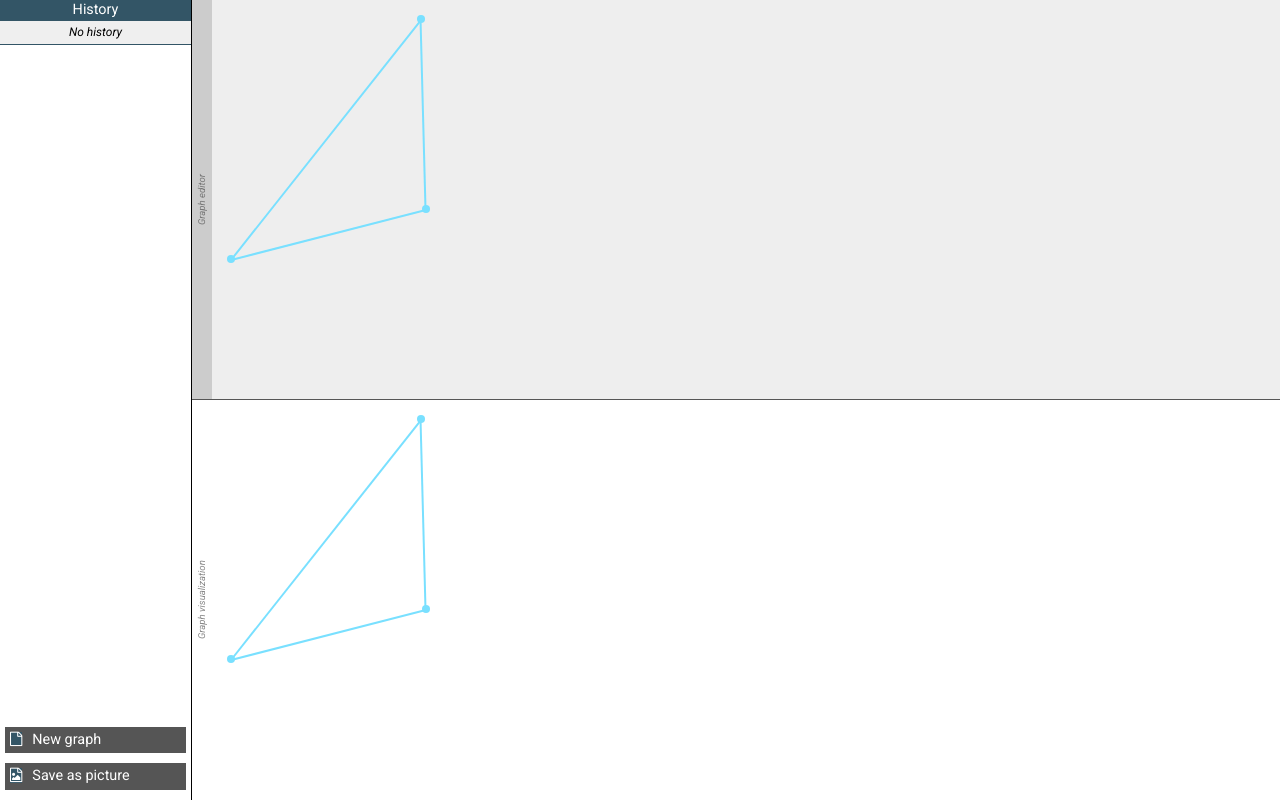
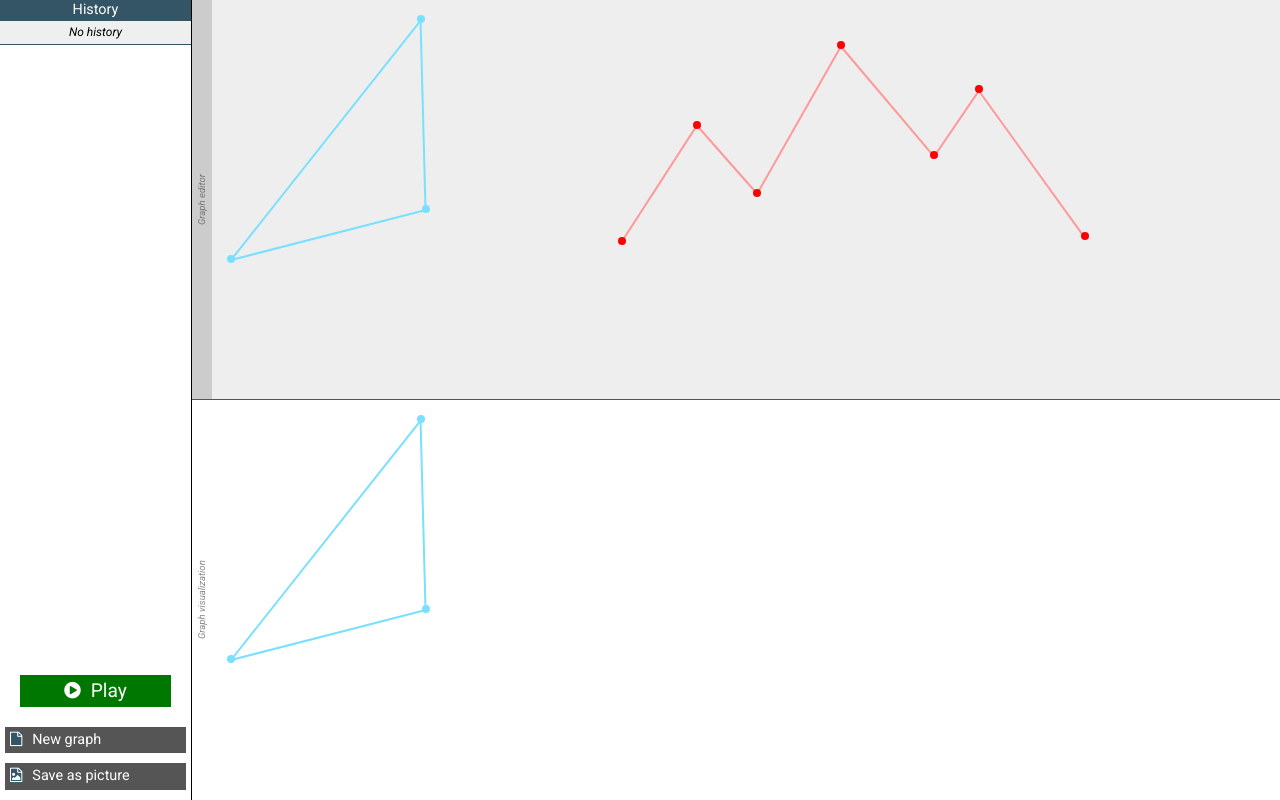
Before and after one commit to vin100bk/myGraph, a React app: page / in a window 1280 px wide. Built offline with nearby package versions, Linux system fonts and the light colour scheme.

Commit message:
Add some animation to points

```diff
--- a/src/components/GraphTool/EditingPoint/EditingPoint.js
+++ b/src/components/GraphTool/EditingPoint/EditingPoint.js
@@ -67,7 +67,10 @@ class EditingPoint extends Component {
 
         return (
             <div>
-                <Point point={this.props.point} isSelected={this.props.isSelected} onClick={this.props.onClick}
+                <Point point={this.props.point}
+                       isSelected={this.props.isSelected}
+                       draggable="true"
+                       onClick={this.props.onClick}
                        onMouseOver={this.handleHoverPoint} onMouseOut={this.handleOutPoint}
                        onDragStart={this.handleDragStart}/>
 
--- a/src/components/GraphTool/GraphButtons/GraphButtons.js
+++ b/src/components/GraphTool/GraphButtons/GraphButtons.js
@@ -68,7 +68,14 @@ class GraphButtons extends Component {
     isGraphAnimated() {
         for (const name of Object.keys(this.props.links)) {
             let link = this.props.links[name];
-            if ('animation' in link && link.animation) {
+            if (link.animation) {
+                return true;
+            }
+        }
+
+        for (const name of Object.keys(this.props.points)) {
+            let point = this.props.points[name];
+            if (point.animation) {
                 return true;
             }
         }
--- a/src/components/GraphTool/GraphEditor/GraphEditor.js
+++ b/src/components/GraphTool/GraphEditor/GraphEditor.js
@@ -319,40 +319,23 @@ class GraphEditor extends Component {
     }
 
     render() {
-        let allPointsColor;
         let children = [];
         // Points
         for (const name of Object.keys(this.props.points)) {
             let point = this.props.points[name];
             children.push(<EditingPoint key={name} point={point}
-                                      isSelected={this.state.pointSelected && this.state.pointSelected.name === name}
-                                      onClick={this.handleClickPoint}
-                                      onMouseOver={this.handleHoverPoint} onMouseOut={this.handleOutPoint}
-                                      onDragStart={this.handleDragStart}/>);
-
-            // Store the color of all points (if all points have the same color, null otherwise)
-            if (typeof allPointsColor === 'undefined') {
-                allPointsColor = point.color;
-            } else if (allPointsColor !== point.color) {
-                allPointsColor = null;
-            }
-
+                                        isSelected={this.state.pointSelected && this.state.pointSelected.name === name}
+                                        onClick={this.handleClickPoint}
+                                        onMouseOver={this.handleHoverPoint} onMouseOut={this.handleOutPoint}
+                                        onDragStart={this.handleDragStart}/>);
         }
 
         // Links
-        let allLinksColor;
         for (const name of Object.keys(this.props.links)) {
             let link = this.props.links[name];
             children.push(<Link key={name} link={link}
                                 isSelected={this.state.linkSelected && this.state.linkSelected.name === name}
                                 onClick={this.handleClickLink}/>);
-
-            // Store the color of all links (if all links have the same color, null otherwise)
-            if (typeof allLinksColor === 'undefined') {
-                allLinksColor = link.color;
-            } else if (allLinksColor !== link.color) {
-                allLinksColor = null;
-            }
         }
 
         let panelClass = '';
@@ -365,10 +348,10 @@ class GraphEditor extends Component {
         return (
             <section id="graph-editor">
                 {(this.state.pointSelected || this.state.linkSelected) &&
-                <GraphEditorToolBar point={this.state.pointSelected} link={this.state.linkSelected}
+                <GraphEditorToolBar points={this.props.points} links={this.props.links} point={this.state.pointSelected}
+                                    link={this.state.linkSelected}
                                     defaultPointColor={this.props.defaultPointColor}
-                                    defaultLinkColor={this.props.defaultLinkColor} allPointsColor={allPointsColor}
-                                    allLinksColor={allLinksColor}
+                                    defaultLinkColor={this.props.defaultLinkColor}
                                     onUpdatePoint={this.handleUpdatePoint} onUpdateLink={this.handleUpdateLink}
                                     onApplyAllPoints={this.handleApplyAllPoints}
                                     onApplyAllLinks={this.handleApplyAllLinks}
--- a/src/components/GraphTool/GraphEditor/GraphEditorToolBar/GraphEditorToolBar.js
+++ b/src/components/GraphTool/GraphEditor/GraphEditorToolBar/GraphEditorToolBar.js
@@ -7,22 +7,50 @@ import GraphEditorToolBarLink from './GraphEditorToolBarLink/GraphEditorToolBarL
 
 class GraphEditorToolBar extends Component {
     render() {
+        let allPointsColor;
+        // Points
+        for (const name of Object.keys(this.props.points)) {
+            let point = this.props.points[name];
+
+            // Store the color of all points (if all points have the same color, null otherwise)
+            if (typeof allPointsColor === 'undefined') {
+                allPointsColor = point.color;
+            } else if (allPointsColor !== point.color) {
+                allPointsColor = null;
+            }
+
+        }
+
+        // Links
+        let allLinksColor;
+        for (const name of Object.keys(this.props.links)) {
+            let link = this.props.links[name];
+
+            // Store the color of all links (if all links have the same color, null otherwise)
+            if (typeof allLinksColor === 'undefined') {
+                allLinksColor = link.color;
+            } else if (allLinksColor !== link.color) {
+                allLinksColor = null;
+            }
+        }
+
         return (
             <section id="graph-editor-toolbar">
                 <h1 className="title-menu">Toolbar</h1>
 
                 {this.props.point &&
-                <GraphEditorToolBarPoint point={this.props.point} defaultColor={this.props.defaultPointColor}
-                                         allColor={this.props.allPointsColor}
+                <GraphEditorToolBarPoint links={this.props.links} point={this.props.point}
+                                         defaultColor={this.props.defaultPointColor}
+                                         allColor={allPointsColor}
                                          onUpdate={this.props.onUpdatePoint} onApplyAll={this.props.onApplyAllPoints}
                                          onUpdateDefaultColor={this.props.onUpdateDefaultPointColor}/>
                 }
 
                 {this.props.link &&
                 <GraphEditorToolBarLink link={this.props.link} defaultColor={this.props.defaultLinkColor}
-                                         allColor={this.props.allLinksColor}
-                                         onUpdate={this.props.onUpdateLink} onApplyAll={this.props.onApplyAllLinks}
-                                         onUpdateDefaultColor={this.props.onUpdateDefaultLinkColor}/>
+                                        allColor={allLinksColor}
+                                        onUpdate={this.props.onUpdateLink} onApplyAll={this.props.onApplyAllLinks}
+                                        onUpdateDefaultColor={this.props.onUpdateDefaultLinkColor}/>
                 }
             </section>
         );
--- a/src/components/GraphTool/GraphEditor/GraphEditorToolBar/GraphEditorToolBarAnimation/GraphEditorToolBarAnimation.js
+++ b/src/components/GraphTool/GraphEditor/GraphEditorToolBar/GraphEditorToolBarAnimation/GraphEditorToolBarAnimation.js
@@ -7,9 +7,9 @@ class GraphEditorToolBarAnimation extends Component {
         super(props);
 
         this.state = {
-            toggle: (this.props.link.animation) ? this.props.link.animation : false,
-            start: (this.props.link.animationStart) ? this.props.link.animationStart : 0,
-            duration: (this.props.link.animationDuration) ? this.props.link.animationDuration : 1
+            toggle: (this.props.entity.animation) ? this.props.entity.animation : false,
+            start: (this.props.entity.animationStart) ? this.props.entity.animationStart : 0,
+            duration: (this.props.entity.animationDuration) ? this.props.entity.animationDuration : 1
         };
 
         this.handleToggleChange = this.handleToggleChange.bind(this);
--- a/src/components/GraphTool/GraphEditor/GraphEditorToolBar/GraphEditorToolBarLink/GraphEditorToolBarLink.js
+++ b/src/components/GraphTool/GraphEditor/GraphEditorToolBar/GraphEditorToolBarLink/GraphEditorToolBarLink.js
@@ -14,7 +14,7 @@ class GraphEditorToolBarLink extends Component {
                                          onApplyAll={this.props.onApplyAll}
                                          onUpdateDefaultColor={this.props.onUpdateDefaultColor}/>
 
-                <GraphEditorToolBarAnimation link={this.props.link} onUpdate={this.props.onUpdate} />
+                <GraphEditorToolBarAnimation entity={this.props.link} onUpdate={this.props.onUpdate} />
             </div>
         );
     }
--- a/src/components/GraphTool/GraphEditor/GraphEditorToolBar/GraphEditorToolBarPoint/GraphEditorToolBarPoint.js
+++ b/src/components/GraphTool/GraphEditor/GraphEditorToolBar/GraphEditorToolBarPoint/GraphEditorToolBarPoint.js
@@ -3,8 +3,36 @@ import React, { Component } from 'react';
 import './GraphEditorToolBarPoint.css';
 
 import GraphEditorToolBarColor from '../GraphEditorToolBarColor/GraphEditorToolBarColor';
+import GraphEditorToolBarAnimation from '../GraphEditorToolBarAnimation/GraphEditorToolBarAnimation';
 
 class GraphEditorToolBarPoint extends Component {
+    /**
+     * Is animation enabled for this point?
+     * @returns {boolean}
+     */
+    isAnimationEnabled() {
+        let hasLinksTo = false;
+        for (const name of Object.keys(this.props.links)) {
+            let link = this.props.links[name];
+
+            if (link.to === this.props.point.name) {
+                // Link to
+                if (!link.animation) {
+                    return false;
+                } else {
+                    hasLinksTo = true;
+                }
+            } else if (link.from === this.props.point.name) {
+                // Link from
+                if (!link.animation) {
+                    return false;
+                }
+            }
+
+            return hasLinksTo;
+        }
+    }
+
     render() {
         return (
             <div className="graph-editor-toolbar-content">
@@ -12,6 +40,8 @@ class GraphEditorToolBarPoint extends Component {
                                          allColor={this.props.allColor} onUpdate={this.props.onUpdate}
                                          onApplyAll={this.props.onApplyAll}
                                          onUpdateDefaultColor={this.props.onUpdateDefaultColor}/>
+
+                <GraphEditorToolBarAnimation entity={this.props.point} onUpdate={this.props.onUpdate}/>
             </div>
         );
     }
--- a/src/components/GraphTool/GraphVisualization/GraphVisualization.js
+++ b/src/components/GraphTool/GraphVisualization/GraphVisualization.js
@@ -40,7 +40,7 @@ class GraphVisualization extends Component {
         // Points
         for (const name of Object.keys(this.props.points)) {
             let point = this.props.points[name];
-            children.push(<Point key={name} point={point}/>);
+            children.push(<Point key={name} point={point} draggable="false"/>);
         }
 
         // Links
--- a/src/components/GraphTool/Link/Link.js
+++ b/src/components/GraphTool/Link/Link.js
@@ -38,7 +38,7 @@ class Link extends Component {
         let innerStyle = {
             backgroundColor: this.props.link.color
         };
-        if ('animation' in this.props.link && this.props.link.animation) {
+        if (this.props.link.animation) {
             Object.assign(innerStyle, {
                 transition: 'width ' + this.props.link.animationDuration + 's ' + this.props.link.animationStart + 's'
             });
@@ -51,7 +51,7 @@ class Link extends Component {
         if (this.props.isSelected) {
             classes += ' active';
         }
-        if ('animation' in this.props.link && this.props.link.animation) {
+        if (this.props.link.animation) {
             classes += ' graph-line-animated';
         }
 
--- a/src/components/GraphTool/Point/Point.js
+++ b/src/components/GraphTool/Point/Point.js
@@ -35,7 +35,7 @@ class Point extends Component {
     }
 
     render() {
-        const style = {
+        let style = {
             top: this.props.point.y + 'px',
             left: this.props.point.x + 'px',
         };
@@ -44,8 +44,28 @@ class Point extends Component {
             backgroundColor: this.props.point.color
         };
 
+        /*
+         * Style
+         */
+        if (this.props.point.animation) {
+            Object.assign(style, {
+                transition: 'opacity ' + this.props.point.animationDuration + 's ' + this.props.point.animationStart + 's, transform ' + this.props.point.animationDuration + 's ' + this.props.point.animationStart + 's'
+            });
+        }
+
+        /*
+         * Classes
+         */
+        let classes = 'graph-dot';
+        if (this.props.isSelected) {
+            classes += ' active';
+        }
+        if (this.props.point.animation) {
+            classes += ' graph-dot-animated';
+        }
+
         return (
-            <div className={this.props.isSelected ? 'graph-dot active' : 'graph-dot'} style={style} draggable="true"
+            <div className={classes} style={style} draggable={this.props.draggable}
                  onClick={this.handleClick} onMouseOver={this.props.onMouseOver} onMouseOut={this.props.onMouseOut}
                  onDragStart={this.handleDragStart}><span style={spanStyle} className="graph-dot-inner"/></div>
         );
--- a/src/index.js
+++ b/src/index.js
@@ -7,15 +7,34 @@ import './form.css';
 import GraphTool from './components/GraphTool/GraphTool';
 
 let points = {
+    // Triangle
     1: {name: '1', x: 10, y: 250, color: '#79e0ff'},
     2: {name: '2', x: 200, y: 10, color: '#79e0ff'},
-    3: {name: '3', x: 205, y: 200, color: '#79e0ff'}
+    3: {name: '3', x: 205, y: 200, color: '#79e0ff'},
+
+    // Chart
+    4: {name: '4', x: 401, y: 232, color: '#ff0000', animation: true, animationStart: 1, animationDuration: 1},
+    5: {name: '5', x: 476, y: 116, color: '#ff0000', animation: true, animationStart: 2, animationDuration: 1},
+    6: {name: '6', x: 536, y: 184, color: '#ff0000', animation: true, animationStart: 3, animationDuration: 1},
+    7: {name: '7', x: 620, y: 36, color: '#ff0000', animation: true, animationStart: 4, animationDuration: 1},
+    8: {name: '8', x: 713, y: 146, color: '#ff0000', animation: true, animationStart: 5, animationDuration: 1},
+    9: {name: '9', x: 758, y: 80, color: '#ff0000', animation: true, animationStart: 6, animationDuration: 1},
+    10: {name: '10', x: 864, y: 227, color: '#ff0000', animation: true, animationStart: 7, animationDuration: 1}
 };
 
 let links = {
+    // Triangle
     '1-2': {name: '1-2', from: '1', to: '2', color: '#79e0ff'},
     '2-3': {name: '2-3', from: '2', to: '3', color: '#79e0ff'},
-    '1-3': {name: '1-3', from: '1', to: '3', color: '#79e0ff'}
+    '1-3': {name: '1-3', from: '1', to: '3', color: '#79e0ff'},
+
+    // Chart
+    '4-5': {name: '4-5', from: '4', to: '5', color: '#ff9999', animation: true, animationStart: 1, animationDuration: 1},
+    '5-6': {name: '5-6', from: '5', to: '6', color: '#ff9999', animation: true, animationStart: 2, animationDuration: 1},
+    '6-7': {name: '6-7', from: '6', to: '7', color: '#ff9999', animation: true, animationStart: 3, animationDuration: 1},
+    '7-8': {name: '7-8', from: '7', to: '8', color: '#ff9999', animation: true, animationStart: 4, animationDuration: 1},
+    '8-9': {name: '8-9', from: '8', to: '9', color: '#ff9999', animation: true, animationStart: 5, animationDuration: 1},
+    '9-10': {name: '9-10', from: '9', to: '10', color: '#ff9999', animation: true, animationStart: 6, animationDuration: 1}
 };
 
 ReactDOM.render(
```
Also changed, not shown: src/components/GraphTool/GraphVisualization/GraphVisualization.css (+13 -1 lines), src/components/GraphTool/Point/Point.css (+0 -13 lines).
